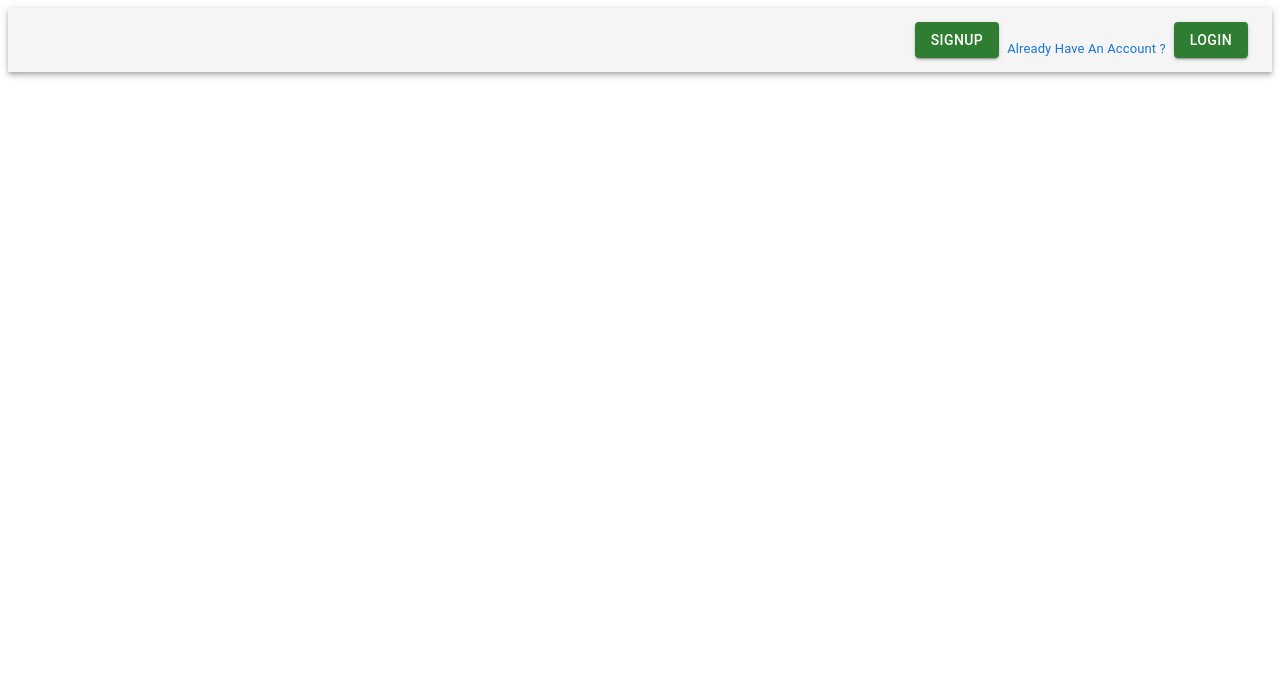
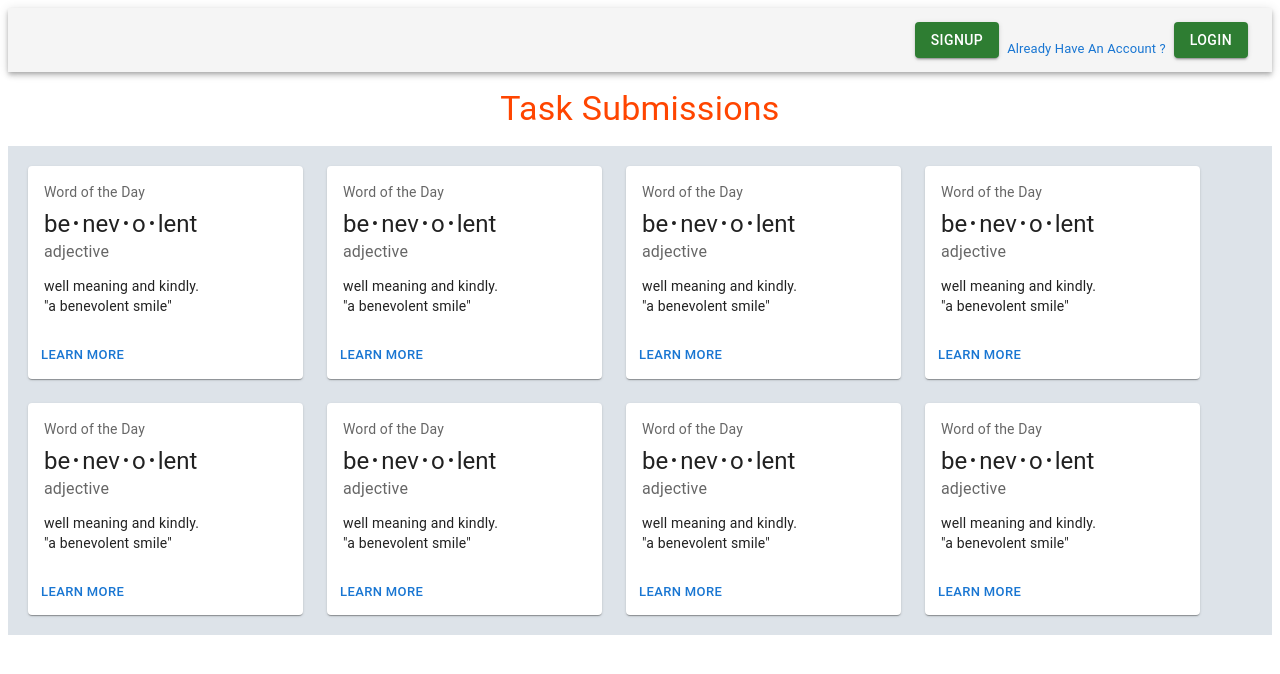
Before and after one commit to ARUNKUMARP123/GCES-APP-FE, a React (Vite) app: page /task in a window 1280 px wide. Shown: the top 674 px of the page. Built offline with nearby package versions, Linux system fonts and the light colour scheme.

Commit message:
task creation

```diff
--- a/components/CreateUsers.jsx
+++ b/components/CreateUsers.jsx
@@ -6,6 +6,7 @@ import { fetchUsersApi, handleUsersApi } from "../src/api";
 import { useEffect, useState } from "react";
 import { useNavigate } from "react-router-dom";
 import ArrowBackIosNewIcon from "@mui/icons-material/ArrowBackIosNew";
+import { toast } from "react-toastify";
 
 export const CreateUsers = () => {
   const [emailError, setEmailError] = useState("");
@@ -28,7 +29,7 @@ export const CreateUsers = () => {
     handleApiCall();
   }, []);
 
-  const HandleUsers = () => {
+  const HandleUsers = async() => {
     if (
       usersFormValue.rollnumber &&
       usersFormValue.username &&
@@ -39,7 +40,15 @@ export const CreateUsers = () => {
       usersFormValue.batch &&
       usersFormValue.usertype
     ) {
-      handleUsersApi(usersFormValue);
+     const response= await handleUsersApi(usersFormValue);
+     if(response.data.success===true){
+      toast.success(response.data.message)
+     }
+     else{
+      toast.error(response.data.message)
+     }
+
+     console.log(response)
       setUsersFormValue({
         rollnumber: "",
         username: "",
@@ -102,8 +111,6 @@ export const CreateUsers = () => {
     setUsersFormValue({  ...usersFormValue,email: e.target.value });
     validateEmail(e.target.value);
   };
-
-  console.log(usersFormValue);
   return (
     <div className={styles.create_user_div}>
       <Grid
--- a/components/Task.jsx
+++ b/components/Task.jsx
@@ -1,7 +1,27 @@
+import{Grid,Typography} from "@mui/material"
+import TaskCard from "./TaskCrad"
 
 
 export const Task = () => {
   return (
-    <div>Task</div>
+    <Grid container display={"flex"} flexDirection={"column"} >
+      <Grid item  display={"flex"} justifyContent={"center"}>
+      <Typography padding={2} color={"orangered"} variant="h4">Task Submissions</Typography>
+      </Grid>
+      <Grid item style={{backgroundColor:"#DDE3E9",width:"100%",height:"auto",padding:"20px"}}>
+        <Grid container spacing={{ xs: 2, md: 3 }} columns={{ xs: 4, sm: 8, md: 12 }}>
+        <Grid item><TaskCard/></Grid>
+        <Grid item><TaskCard/></Grid>
+        <Grid item><TaskCard/></Grid>
+        <Grid item><TaskCard/></Grid>
+        <Grid item><TaskCard/></Grid>
+        <Grid item><TaskCard/></Grid>
+        <Grid item><TaskCard/></Grid>
+        <Grid item><TaskCard/></Grid>
+        </Grid>
+
+      </Grid>
+
+    </Grid>
   )
 }
--- /dev/null
+++ b/components/TaskCrad.jsx
@@ -0,0 +1,46 @@
+import Box from '@mui/material/Box';
+import Card from '@mui/material/Card';
+import CardActions from '@mui/material/CardActions';
+import CardContent from '@mui/material/CardContent';
+import Button from '@mui/material/Button';
+import Typography from '@mui/material/Typography';
+
+
+const bull = (
+    <Box
+      component="span"
+      sx={{ display: 'inline-block', mx: '2px', transform: 'scale(0.8)' }}
+    >
+      •
+    </Box>
+  );
+
+ const TaskCard = () => {
+  return (
+    <Card sx={{ minWidth: 275 }}>
+    <CardContent>
+      <Typography sx={{ fontSize: 14 }} color="text.secondary" gutterBottom>
+        Word of the Day
+      </Typography>
+      <Typography variant="h5" component="div">
+        be{bull}nev{bull}o{bull}lent
+      </Typography>
+      <Typography sx={{ mb: 1.5 }} color="text.secondary">
+        adjective
+      </Typography>
+      <Typography variant="body2">
+        well meaning and kindly.
+        <br />
+        {'"a benevolent smile"'}
+      </Typography>
+    </CardContent>
+    <CardActions>
+      <Button size="small">Learn More</Button>
+    </CardActions>
+  </Card>
+  )
+}
+
+
+
+export default TaskCard;
--- a/components/TemporaryDrawer.jsx
+++ b/components/TemporaryDrawer.jsx
@@ -49,7 +49,7 @@ export default function TemporaryDrawer({
       </List>
       <List>
           <ListItem  disablePadding>
-            <ListItemButton onClick={()=>{navigate("/tasks")}}>
+            <ListItemButton onClick={()=>{navigate("/task")}}>
               <ListItemIcon>
                <TaskIcon/>
               </ListItemIcon>
--- a/components/Users.jsx
+++ b/components/Users.jsx
@@ -11,6 +11,7 @@ import { fetchUsersApi, handleDeleteUserApi } from '../src/api';
 import {Grid,Button,Typography} from '@mui/material';
 import AddCircleOutlineIcon from '@mui/icons-material/AddCircleOutline';
 import Link from '@mui/material/Link/Link';
+import { toast } from 'react-toastify';
 
 
 export const Users = () => {
@@ -47,7 +48,9 @@ export const Users = () => {
         .then((response)=>{
             response.data.user?.length &&
             setCreatedUsers(response.data?.user)})
-            .catch((error)=>{console.log(error)});
+            .catch((error)=>{
+              toast.error(error.response.data.message)
+              console.log(error)});
       }
 
      const HandleDeleteUsers= async(userid)=>{
--- a/src/App.jsx
+++ b/src/App.jsx
@@ -24,7 +24,7 @@ const App = () => {
       <Routes>
         <Route path="/" element={<HomePage/>}/>
       <Route path="/users" element={<Users/>}/>
-      <Route path="/tasks" element={<Task/>}/>
+      <Route path="/task" element={<Task/>}/>
       <Route path="/jobs" element={<Jobs/>}/>
       <Route path="/profile_info" element={<ProfileInfo/>}/>
       <Route path="/create" element={<CreateUsers/>}/>
--- a/src/api.jsx
+++ b/src/api.jsx
@@ -19,7 +19,7 @@ export const handleLoginApi = ({
     username,
     email,
     password1,
-  });
+  },{withCredentials:true});
 };
 export const handleRegistrationApi = ({
   rollnumber = "",
@@ -42,7 +42,7 @@ export const handleRegistrationApi = ({
     branch,
     batch,
     usertype,
-  });
+  },{withCredentials:true});
 };
 
 
@@ -69,7 +69,7 @@ export const handleUsersApi = ({
 };
 
 export const fetchUsersApi= ()=>{
-    return axios.get(apiURL+"/fetchUsers");
+    return axios.get(apiURL+"/fetchUsers",{withCredentials:true});
 
   };
 
```
